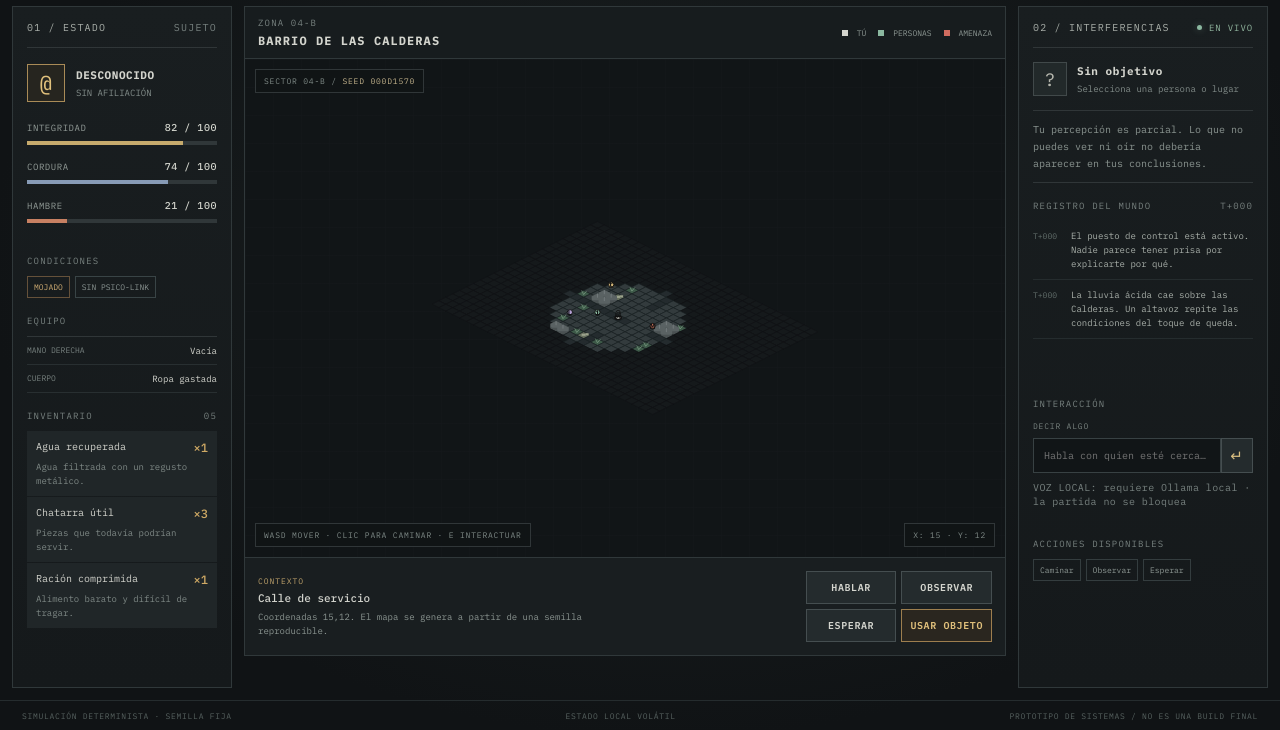
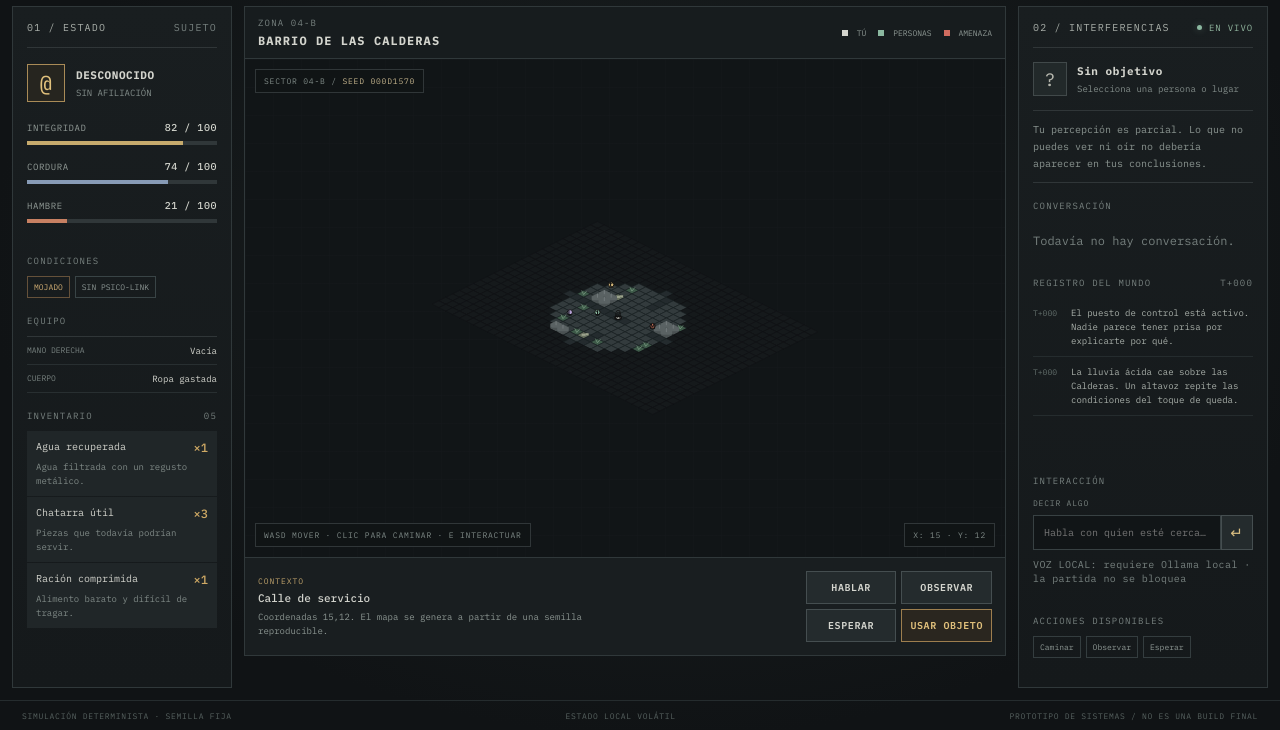
Before and after one commit to sebabrogg/dyy, a website built with Vite: page index.html in a window 1280 px wide. Shown: the part 70-800 px from the top of the page. Built offline with nearby package versions, Linux system fonts and the light colour scheme.

Commit message:
Make NPC conversation visible in its own panel

```diff
--- a/index.html
+++ b/index.html
@@ -9,5 +9,5 @@
 <div class="section-label">CONDICIONES</div><div id="conditions" class="tag-list"><span class="tag">MOJADO</span><span class="tag muted-tag">SIN PSICO-LINK</span></div><div class="section-label">EQUIPO</div><div id="equipment" class="equipment"><div><span>MANO DERECHA</span><b>Vacía</b></div><div><span>CUERPO</span><b>Ropa gastada</b></div></div><div class="section-label">INVENTARIO <span id="inventory-count">03</span></div><div id="inventory" class="inventory"></div></aside>
 <section class="world-column"><div class="world-bar"><div><span class="section-label">ZONA 04-B</span><strong id="zone-name">BARRIO DE LAS CALDERAS</strong></div><div class="map-legend"><span><i class="legend-player"></i> TÚ</span><span><i class="legend-npc"></i> PERSONAS</span><span><i class="legend-threat"></i> AMENAZA</span></div></div><div class="map-frame"><canvas id="world-map" aria-label="Mapa isométrico interactivo"></canvas><div class="map-overlay top-left">SECTOR 04-B / <span id="seed-label">SEED 00000000</span></div><div class="map-overlay bottom-left" id="map-hint">WASD MOVER · CLIC PARA CAMINAR · E INTERACTUAR</div><div class="map-overlay bottom-right" id="coords">X: 0 · Y: 0</div></div>
 <div class="actionbar"><div class="context-copy"><small>CONTEXTO</small><strong id="context-title">Un barrio bajo vigilancia</strong><span id="context-desc">La lluvia arrastra polvo metálico por las calles. Alguien te observa desde el puesto de control.</span></div><div class="actions"><button data-action="talk">HABLAR</button><button data-action="inspect">OBSERVAR</button><button data-action="wait">ESPERAR</button><button data-action="use" class="accent">USAR OBJETO</button></div></div></section>
-<aside class="panel right-panel"><div class="panel-heading"><span>02 / INTERFERENCIAS</span><span class="live-dot">EN VIVO</span></div><div class="target-card"><div class="target-icon" id="target-glyph">?</div><div><strong id="target-name">Sin objetivo</strong><small id="target-subtitle">Selecciona una persona o lugar</small></div></div><div class="target-detail" id="target-detail">Tu percepción es parcial. Lo que no puedes ver ni oír no debería aparecer en tus conclusiones.</div><div class="section-label">REGISTRO DEL MUNDO <span id="tick-count">T+000</span></div><div id="event-log" class="event-log" aria-live="polite"></div><div class="section-label">INTERACCIÓN</div><form id="say-form" class="say-form"><label for="say-input">DECIR ALGO</label><div><input id="say-input" maxlength="160" placeholder="Habla con quien esté cerca…" autocomplete="off"/><button type="submit">↵</button></div></form><p id="ai-status" class="dim ai-status" aria-live="polite">VOZ LOCAL: requiere Ollama local · la partida no se bloquea</p><div class="section-label">ACCIONES DISPONIBLES</div><div class="available-actions" id="available-actions"><span>Caminar</span><span>Observar</span><span>Hablar</span><span>Esperar</span></div></aside>
+<aside class="panel right-panel"><div class="panel-heading"><span>02 / INTERFERENCIAS</span><span class="live-dot">EN VIVO</span></div><div class="target-card"><div class="target-icon" id="target-glyph">?</div><div><strong id="target-name">Sin objetivo</strong><small id="target-subtitle">Selecciona una persona o lugar</small></div></div><div class="target-detail" id="target-detail">Tu percepción es parcial. Lo que no puedes ver ni oír no debería aparecer en tus conclusiones.</div><div class="section-label">CONVERSACIÓN</div><div id="dialogue-feed" class="dialogue-feed" aria-live="polite"><p class="dim">Todavía no hay conversación.</p></div><div class="section-label">REGISTRO DEL MUNDO <span id="tick-count">T+000</span></div><div id="event-log" class="event-log" aria-live="polite"></div><div class="section-label">INTERACCIÓN</div><form id="say-form" class="say-form"><label for="say-input">DECIR ALGO</label><div><input id="say-input" maxlength="160" placeholder="Habla con quien esté cerca…" autocomplete="off"/><button type="submit">↵</button></div></form><p id="ai-status" class="dim ai-status" aria-live="polite">VOZ LOCAL: requiere Ollama local · la partida no se bloquea</p><div class="section-label">ACCIONES DISPONIBLES</div><div class="available-actions" id="available-actions"><span>Caminar</span><span>Observar</span><span>Hablar</span><span>Esperar</span></div></aside>
 </main><footer class="footer"><span>SIMULACIÓN DETERMINISTA · SEMILLA FIJA</span><span id="save-state">ESTADO LOCAL VOLÁTIL</span><span>PROTOTIPO DE SISTEMAS / NO ES UNA BUILD FINAL</span></footer></div><script type="module" src="/src/main.ts"></script></body></html>
```
